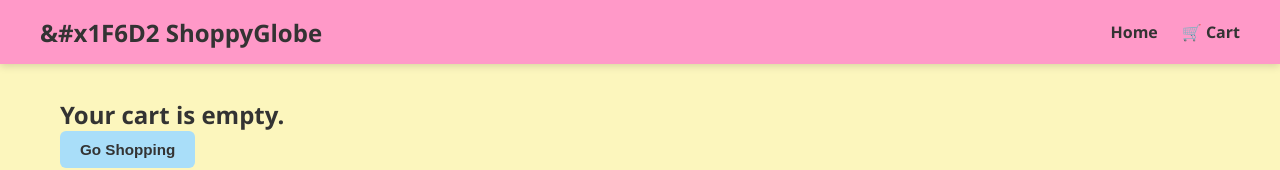
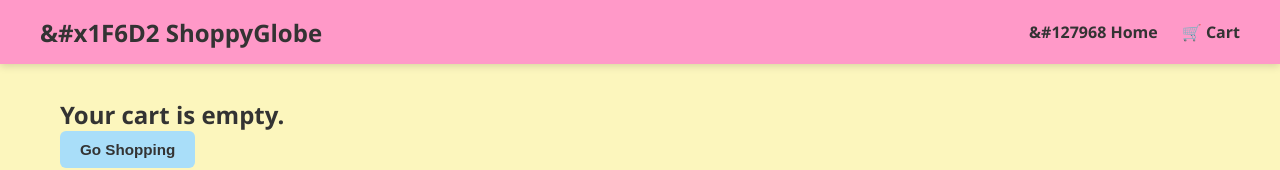
Before and after one commit to shreyapnair993/shoppyglobe, a React (Vite) app: page /checkout in a window 1280 px wide. Shown: the top 170 px of the page. Built offline with nearby package versions, Linux system fonts and the light colour scheme.

Commit message:
Add home icon to navigation link in Header

```diff
--- a/src/components/Header.jsx
+++ b/src/components/Header.jsx
@@ -16,7 +16,7 @@ const Header = () => {
 
         {/* Navigation links */}
         <nav className="nav-links">
-          <Link to="/" className="nav-link">Home</Link>
+          <Link to="/" className="nav-link">&#127968 Home</Link>
 
           <Link to="/cart" className="nav-link cart-link">
             🛒 Cart
```
